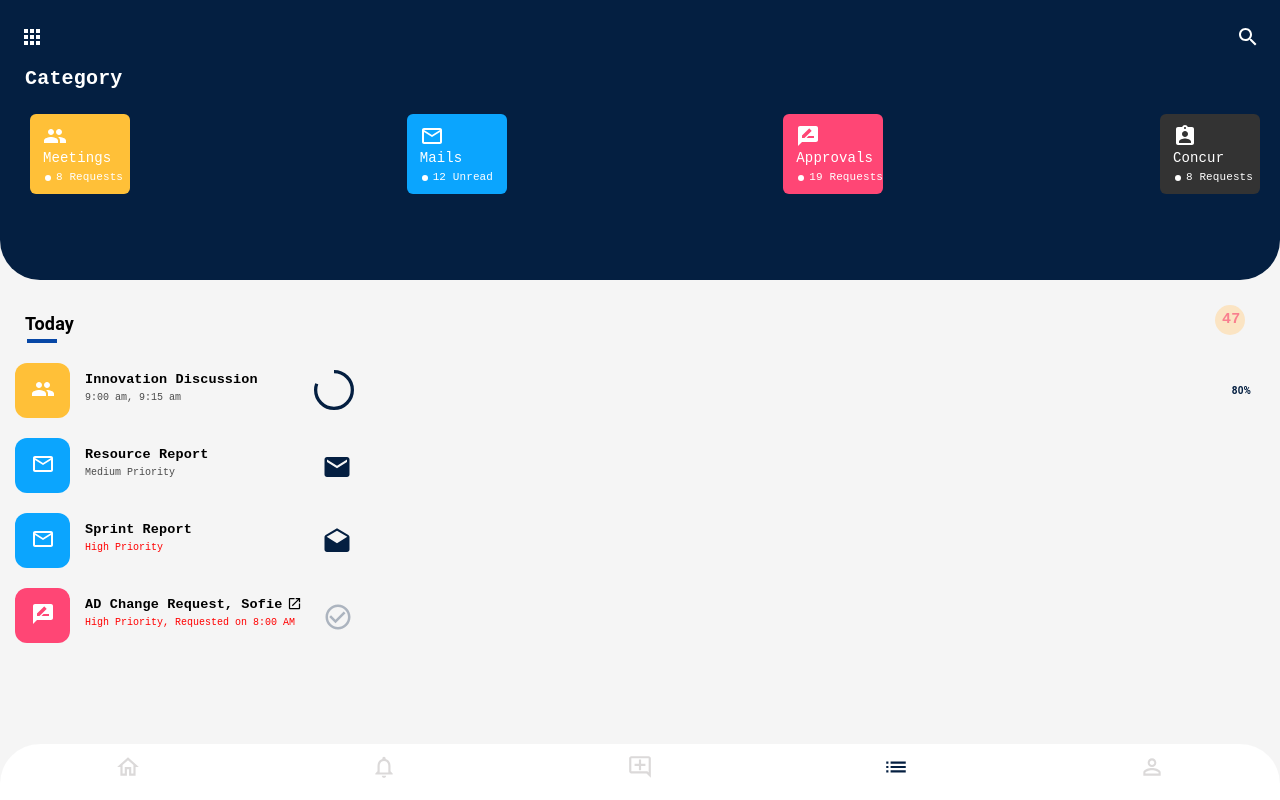
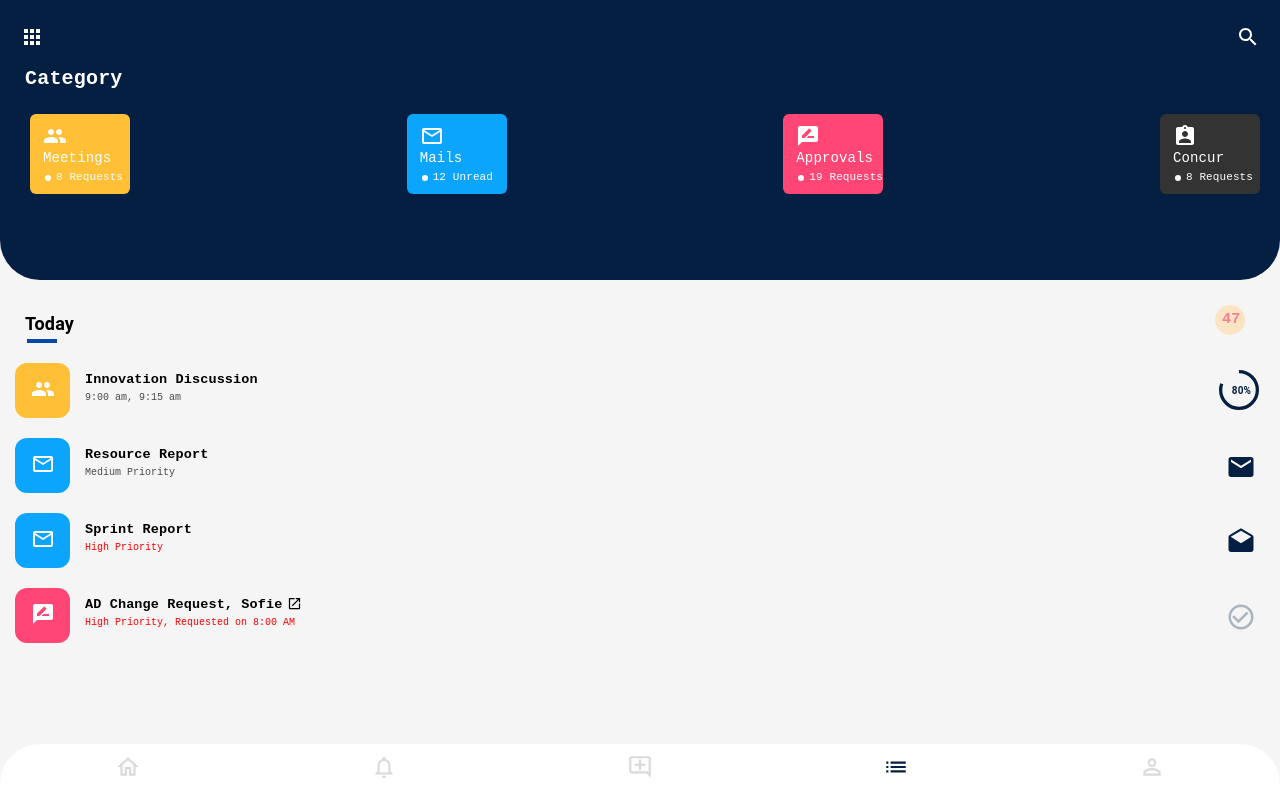
Before and after one commit to nimin1/wm-demo-prototype, a React (Create React App) app: page /mytask in a window 1280 px wide. Built offline with nearby package versions, Linux system fonts and the light colour scheme.

Commit message:
Initial commit

```diff
--- a/src/Components/ItemsCard/ItemsCard.js
+++ b/src/Components/ItemsCard/ItemsCard.js
@@ -36,8 +36,9 @@ const useStyles = makeStyles({
     letterSpacing: 0,
   },
   circularProgressStyle: {
-    position: "relative",
+    position: "absolute",
     top: 7,
+    right: 11,
     color: "#041f41",
     height: 35,
     width: 35,
@@ -73,8 +74,8 @@ const ItemsCard = (props) => {
 
   const mailUnreadIconStyle = {
     color: "#041f41",
-    position: "relative",
-    left: 8,
+    position: "absolute",
+    right: 14,
     top: 14,
     height: 30,
     width: 30,
@@ -83,8 +84,8 @@ const ItemsCard = (props) => {
   const mailReadIconStyle = {
     //color: "rgb(3, 167, 111)",
     color: "#041f41",
-    position: "relative",
-    left: 8,
+    position: "absolute",
+    right: 14,
     top: 14,
     height: 30,
     width: 30,
@@ -92,8 +93,8 @@ const ItemsCard = (props) => {
 
   const approvedCircleIconStyle = {
     color: "#041f41",
-    position: "relative",
-    left: 8,
+    position: "absolute",
+    right: 14,
     top: 14,
     height: 30,
     width: 30,
@@ -101,8 +102,8 @@ const ItemsCard = (props) => {
 
   const nonApprovedCircleIconStyle = {
     color: "rgba(4, 31, 65, 0.3)",
-    position: "relative",
-    left: 8,
+    position: "absolute",
+    right: 14,
     top: 14,
     height: 30,
     width: 30,
```
